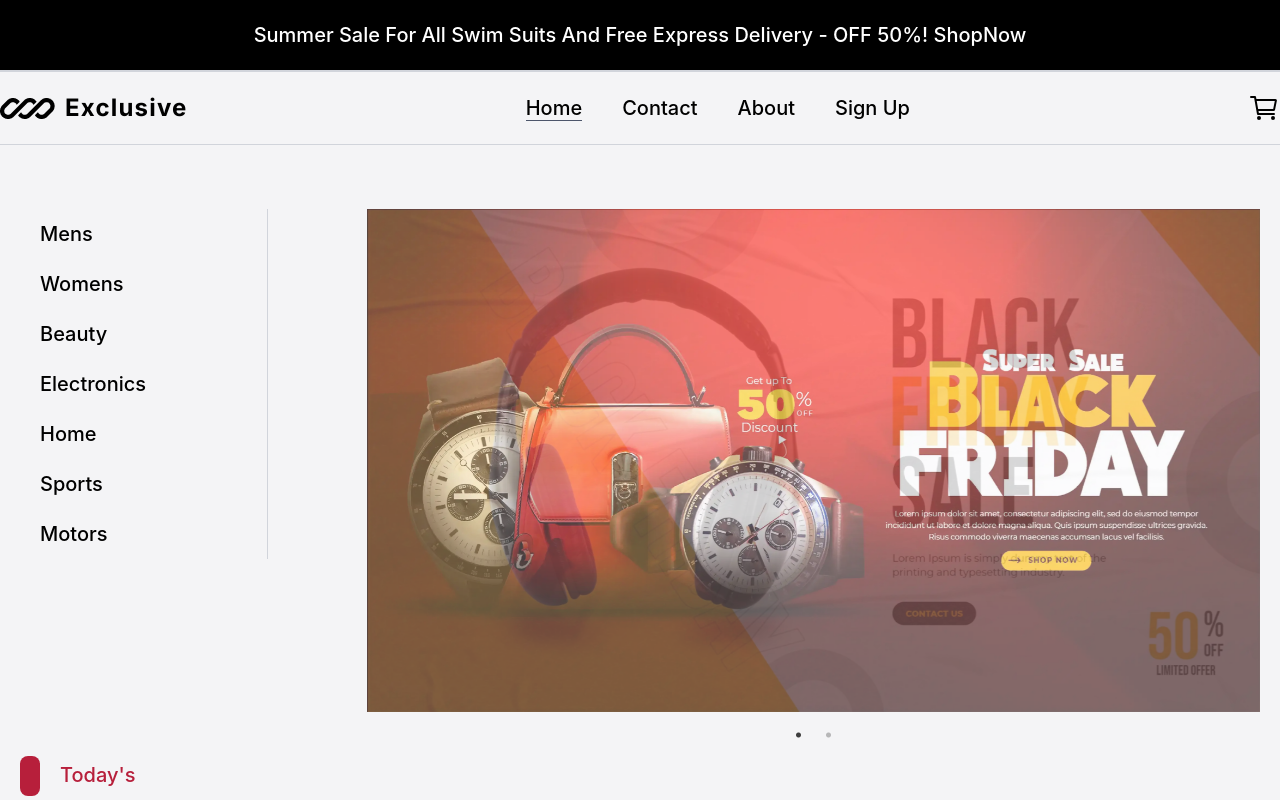
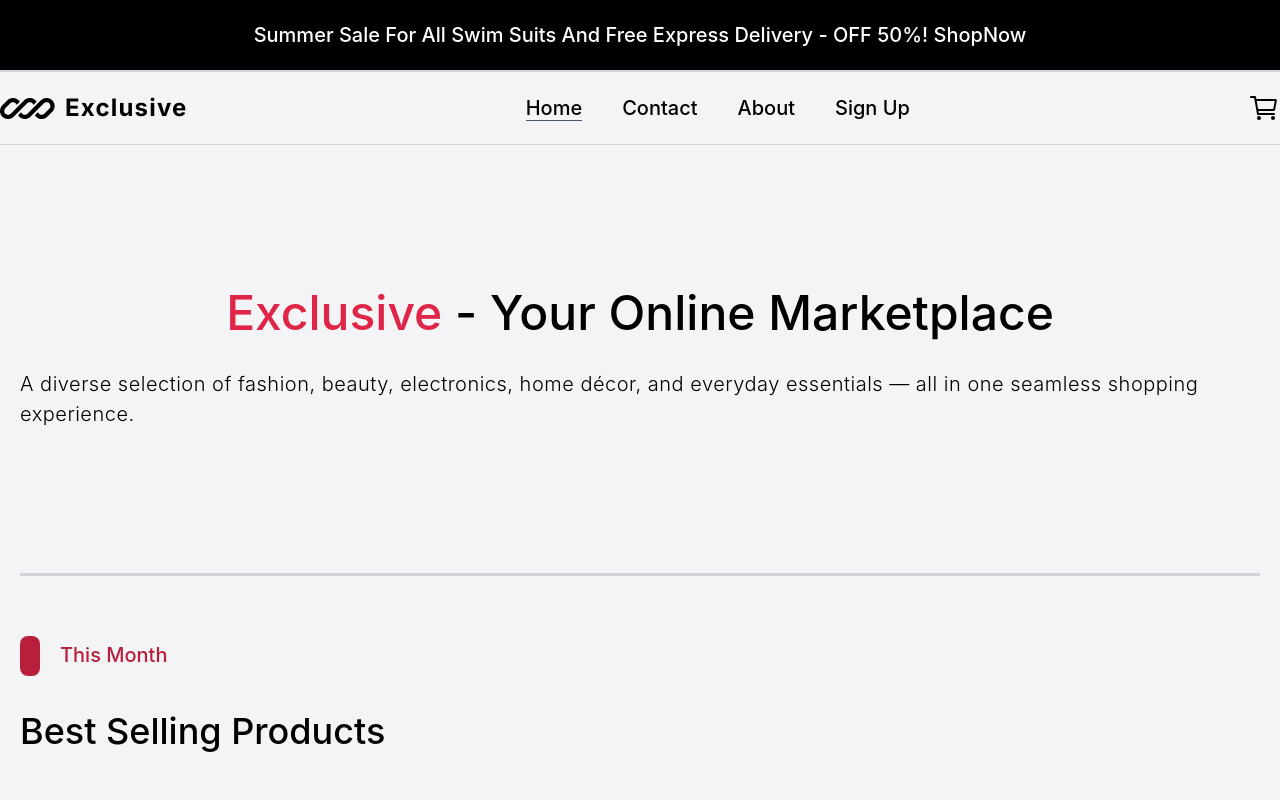
Before and after one commit to Mohamed-Y0/Exclusive, a React (Vite) app: page / in a window 1280 px wide. Shown: the top 800 px of the page. Built offline with nearby package versions, Linux system fonts and the light colour scheme; no server answers; a web font is replaced by a local one.

Commit message:
refactor home page

```diff
--- a/src/components/home/FlashSales.tsx
+++ b/src/components/home/FlashSales.tsx
@@ -3,10 +3,10 @@ import SectionIntro from "@/components/ui/SectionIntro";
 
 function FlashSales() {
   return (
-    <>
+    <section className="border-b-3 border-neutral-200 py-5 sm:py-8 lg:py-16">
       <SectionIntro title="Flash Sales" info="Today's" />
       <DisplayData limit={4} skip={100} />
-    </>
+    </section>
   );
 }
 
--- a/src/components/home/HeroSection.tsx
+++ b/src/components/home/HeroSection.tsx
@@ -1,15 +1,16 @@
-import FlashSales from "@/components/home/FlashSales";
-import ImageSlider from "@/components/home/ImageSlider";
-import LeftMenu from "@/components/home/LeftMenu";
-
 function HeroSection() {
   return (
     <section className="border-b-3 border-neutral-200 py-5 sm:py-8 lg:py-16">
-      <div className="grid grid-cols-1 gap-5 pb-10 lg:grid-cols-5 lg:gap-0">
-        <LeftMenu hide={true} />
-        <ImageSlider />
+      <div className="flex flex-col items-center justify-center gap-8 py-20">
+        <h1 className="text-5xl">
+          <span className="text-red-500">Exclusive</span> - Your Online
+          Marketplace
+        </h1>
+        <p className="font-light tracking-wide">
+          A diverse selection of fashion, beauty, electronics, home décor, and
+          everyday essentials — all in one seamless shopping experience.
+        </p>
       </div>
-      <FlashSales />
     </section>
   );
 }
--- a/src/components/home/ImageSlider.tsx
+++ /dev/null
@@ -1,36 +0,0 @@
-import Slider from "react-slick";
-
-import "slick-carousel/slick/slick.css";
-import "slick-carousel/slick/slick-theme.css";
-
-import sliderOne from "/imgs/slider-1.webp";
-import sliderTwo from "/imgs/slider-2.webp";
-
-function ImageSlider() {
-  const settings = {
-    className: "text-center",
-    dots: true,
-    infinite: true,
-    fade: true,
-    slidesToShow: 1,
-    slidesToScroll: 1,
-    autoplay: true,
-    autoplaySpeed: 3000,
-    waitForAnimate: false,
-    arrows: false,
-  };
-  return (
-    <div className="slider-container col-span-full w-full self-center justify-self-center lg:col-span-full lg:col-start-2 lg:w-[90%] lg:justify-self-end">
-      <Slider {...settings}>
-        <div>
-          <img src={sliderOne} alt="Black Friday Sale 1" />
-        </div>
-        <div>
-          <img src={sliderTwo} alt="Black Friday Sale 2" />
-        </div>
-      </Slider>
-    </div>
-  );
-}
-
-export default ImageSlider;
--- a/src/components/home/LeftMenu.tsx
+++ /dev/null
@@ -1,45 +0,0 @@
-import { Link } from "react-router-dom";
-
-const categories = [
-  {
-    name: "mens",
-    items: ["shirts", "shoes", "watches", "sunglasses"],
-  },
-  {
-    name: "womens",
-    items: ["dresses", "bags", "shoes", "watches", "jewellery", "tops"],
-  },
-  { name: "beauty", items: ["beauty", "skin-care", "fragrances"] },
-  {
-    name: "electronics",
-    items: ["smartphones", "laptops", "tablets", "mobile-accessories"],
-  },
-  {
-    name: "home",
-    items: ["furniture", "home-decoration", "kitchen-accessories", "groceries"],
-  },
-  { name: "sports", items: ["sports-accessories"] },
-  { name: "motors", items: ["motorcycle", "vehicle"] },
-];
-
-type Props = {
-  hide?: boolean;
-};
-
-function LeftMenu({ hide }: Props) {
-  return (
-    <div className={`sm:block ${hide && "hidden"} capitalize`}>
-      <ul className="sm:flex sm:flex-wrap sm:justify-center lg:flex-col lg:border-r lg:border-neutral-200">
-        {categories.map((item) => (
-          <Link key={item.name} to={`/products/${item.name}`}>
-            <li className="rounded-sm py-2.5 hover:bg-neutral-100 sm:px-5">
-              {item.name}
-            </li>
-          </Link>
-        ))}
-      </ul>
-    </div>
-  );
-}
-
-export default LeftMenu;
```
